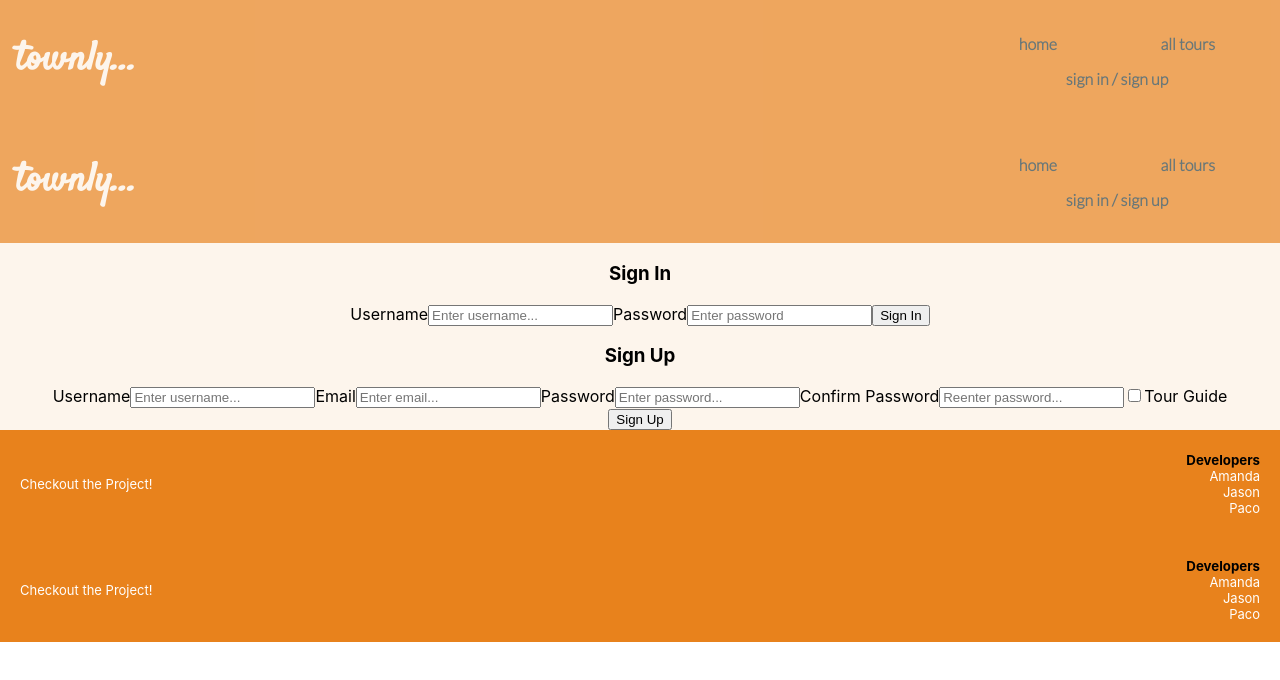
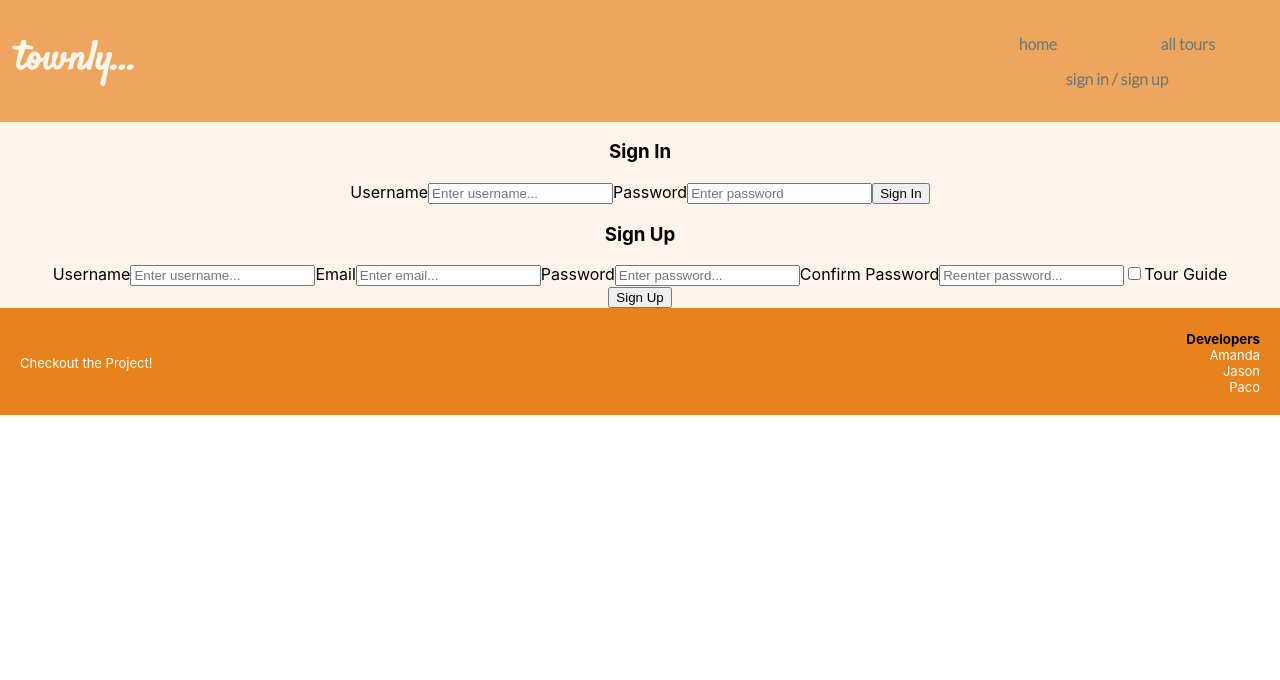
Before and after one commit to Jason-Berkower/townly, a React (Create React App) app in the folder client/: page /auth in a window 1280 px wide. Shown: the top 680 px of the page. Built offline with nearby package versions, Linux system fonts and the light colour scheme; a web font is replaced by a local one.

Commit message:
carousel working

```diff
--- a/client/package.json
+++ b/client/package.json
@@ -3,12 +3,15 @@
   "version": "0.1.0",
   "private": true,
   "dependencies": {
+    "@material-ui/core": "^4.11.3",
+    "@material-ui/icons": "^4.11.2",
     "@testing-library/jest-dom": "^5.11.10",
     "@testing-library/react": "^11.2.6",
     "@testing-library/user-event": "^12.8.3",
     "axios": "^0.21.1",
     "react": "^17.0.2",
     "react-dom": "^17.0.2",
+    "react-material-ui-carousel": "^2.2.4",
     "react-router-dom": "^5.2.0",
     "react-scripts": "4.0.3",
     "web-vitals": "^1.1.1"
--- a/client/src/App.js
+++ b/client/src/App.js
@@ -49,7 +49,7 @@ function App() {
   return (
     <div className="App">
       <Switch>
-        <Layout currentUser={currentUser} tourGuide={tourGuide} logout={logout}>
+        <Layout currentUser={currentUser} tourGuide={tourGuide} logout={logout} >
         <Route exact path="/">
           <Home />
         </Route>
--- a/client/src/components/GalleryContainer.jsx
+++ b/client/src/components/GalleryContainer.jsx
@@ -51,7 +51,7 @@ export default function GalleryContainer() {
       <div id="gallery">
         <button>Back</button>
         <div id="tourcontainer">
-          {/* <Carousel> */}
+          <Carousel>
           {tours.map((tour, index) => {
             if (tour.popularity >= 8) {
                 return <TopTour key={index} tour={tour} />
@@ -59,7 +59,7 @@ export default function GalleryContainer() {
               }
             })
           }
-        {/* </Carousel> */}
+        </Carousel>
         </div>
         <button>Next</button>
       </div>
--- a/client/src/components/Nav.jsx
+++ b/client/src/components/Nav.jsx
@@ -33,7 +33,6 @@ export default function Nav(props) {
         <div id="everyoneslinks">
           <Link to="/">home</Link>
           <Link to="/tours">all tours</Link>
-
         </div>
         <div>{displayLinks()}</div>
       </div>
--- a/client/src/components/TopTour.jsx
+++ b/client/src/components/TopTour.jsx
@@ -14,12 +14,12 @@ let TopTour = props.tour
   return (
     <div id="unique Tour">
 
-      {/* <Paper> */}
+      <Paper>
 
         <img id="image" src={TopTour.imgURL} alt="Top Tour image" />
         <br/>
         {TopTour.name}
-      {/* </Paper> */}
+      </Paper>
     </div>
   )
 }
--- a/client/src/screens/Auth.jsx
+++ b/client/src/screens/Auth.jsx
@@ -8,7 +8,7 @@ export default function Auth(props) {
 
   return (
     <div>
-      <Layout user={props.user}>
+
 
         <div id='sign-in'>
           <SignIn setCurrentUser={props.setCurrentUser} setTourGuide={props.setTourGuide} />
@@ -17,7 +17,7 @@ export default function Auth(props) {
         <div id='sign-up'>
           <SignUp setCurrentUser={props.setCurrentUser} setTourGuide={props.setTourGuide}/>
         </div>
-      </Layout>
+
     </div>
   );
 }
```
Also changed, not shown: 1 other file (tests, documents, lock files or other folders).
